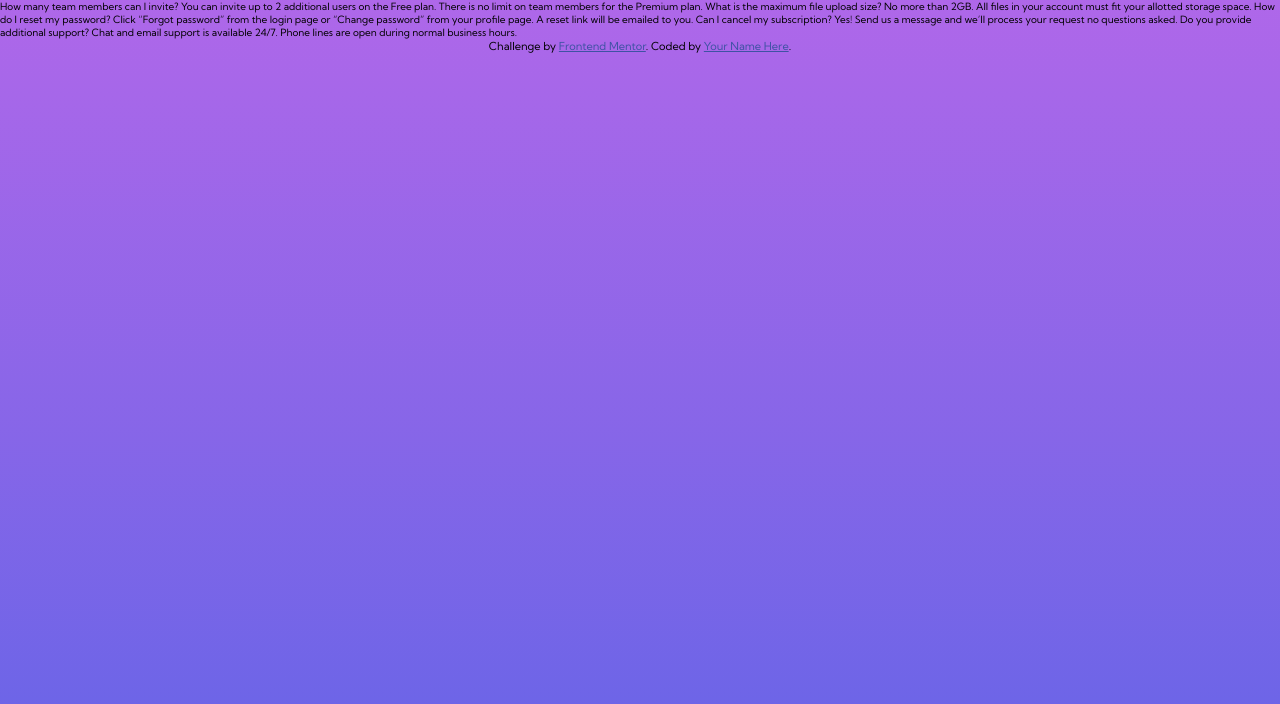
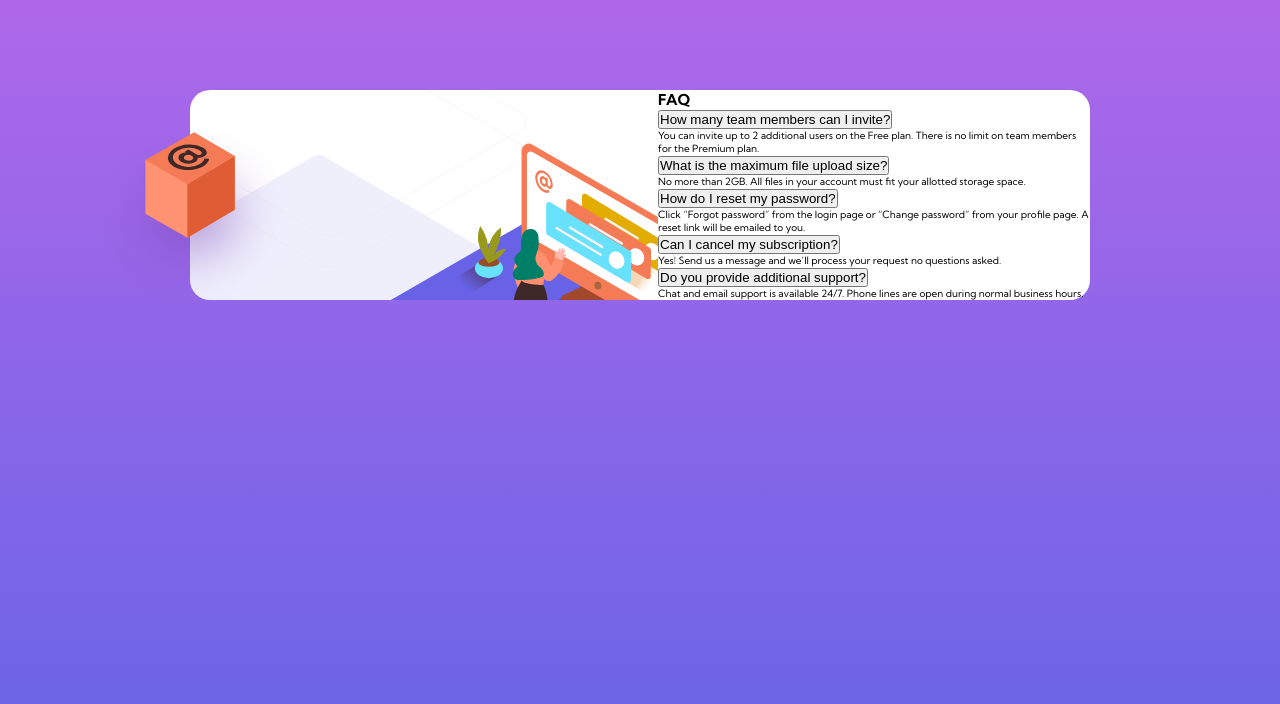
Before and after one commit to subu-v/faq-accordian-component, a plain HTML site: page index.html in a window 1280 px wide. Drawn offline with Linux system fonts and the light colour scheme.

Commit message:
Finished the image for the desktop version

```diff
--- a/index.html
+++ b/index.html
@@ -35,22 +35,96 @@
     </style>
   </head>
   <body>
-    How many team members can I invite? You can invite up to 2 additional users
-    on the Free plan. There is no limit on team members for the Premium plan.
-    What is the maximum file upload size? No more than 2GB. All files in your
-    account must fit your allotted storage space. How do I reset my password?
-    Click “Forgot password” from the login page or “Change password” from your
-    profile page. A reset link will be emailed to you. Can I cancel my
-    subscription? Yes! Send us a message and we’ll process your request no
-    questions asked. Do you provide additional support? Chat and email support
-    is available 24/7. Phone lines are open during normal business hours.
+    <section class="card">
+      <img
+        class="card__box"
+        src="images/illustration-box-desktop.svg"
+        alt="A image of a box"
+      />
+      <div class="card__image">
+        <img
+          src="images/illustration-woman-online-desktop.svg"
+          alt="Women online desktop"
+        />
+      </div>
+      <div class="card__text">
+        <h1>FAQ</h1>
+        <div class="accordian">
+          <div class="accordian__item">
+            <h2>
+              <button class="accordian__question">
+                How many team members can I invite?
+              </button>
+            </h2>
+            <div class="accordian__collapse">
+              <div class="accordian__content">
+                You can invite up to 2 additional users on the Free plan. There
+                is no limit on team members for the Premium plan.
+              </div>
+            </div>
+          </div>
+          <div class="accordian__item">
+            <h2>
+              <button class="accordian__question">
+                What is the maximum file upload size?
+              </button>
+            </h2>
+            <div class="accordian__collapse">
+              <div class="accordian__content">
+                No more than 2GB. All files in your account must fit your
+                allotted storage space.
+              </div>
+            </div>
+          </div>
+          <div class="accordian__item">
+            <h2>
+              <button class="accordian__question">
+                How do I reset my password?
+              </button>
+            </h2>
+            <div class="accordian__collapse">
+              <div class="accordian__content">
+                Click “Forgot password” from the login page or “Change password”
+                from your profile page. A reset link will be emailed to you.
+              </div>
+            </div>
+          </div>
+          <div class="accordian__item">
+            <h2>
+              <button class="accordian__question">
+                Can I cancel my subscription?
+              </button>
+            </h2>
+            <div class="accordian__collapse">
+              <div class="accordian__content">
+                Yes! Send us a message and we’ll process your request no
+                questions asked.
+              </div>
+            </div>
+          </div>
+          <div class="accordian__item">
+            <h2>
+              <button class="accordian__question">
+                Do you provide additional support?
+              </button>
+            </h2>
+            <div class="accordian__collapse">
+              <div class="accordian__content">
+                Chat and email support is available 24/7. Phone lines are open
+                during normal business hours.
+              </div>
+            </div>
+          </div>
+        </div>
+      </div>
+    </section>
 
-    <div class="attribution">
+    <!-- <div class="attribution">
       Challenge by
       <a href="https://www.frontendmentor.io?ref=challenge" target="_blank"
         >Frontend Mentor</a
       >. Coded by <a href="#">Your Name Here</a>.
-    </div>
+    </div> -->
 
     <script src="script.js"></script>
   </body>
--- a/style.css
+++ b/style.css
@@ -28,4 +28,80 @@ body {
   );
   font-family: "Kumbh Sans", sans-serif;
   min-height: 100vh;
+  padding: 3rem;
 }
+
+.card {
+  background-color: #fff;
+  border-radius: 2rem;
+  max-width: 90rem;
+}
+
+.card__box {
+  display: none;
+}
+
+.card__image {
+  position: relative;
+}
+
+.card__image img {
+  width: 100%;
+  height: auto;
+  max-width: 15rem;
+  position: absolute;
+  left: 50%;
+  top: 25%;
+  transform: translateX(-50%);
+}
+
+.card__text {
+  padding-top: 8rem;
+}
+
+@media (min-width: 56em) {
+  .card {
+    display: flex;
+    margin: 6rem auto;
+
+    background-image: url(images/bg-pattern-desktop.svg);
+    background-position: -14% center;
+    background-repeat: no-repeat;
+    background-size: 45%;
+
+    position: relative;
+  }
+
+  .card__box {
+    display: block;
+    position: absolute;
+    left: 0;
+    top: 63%;
+    transform: translate(-50%, -50%);
+    z-index: 1;
+  }
+
+  .card__image {
+    padding-right: 3.6rem;
+  }
+
+  .card__image,
+  .card__text {
+    flex: 1;
+  }
+
+  .card__image {
+    display: flex;
+    align-items: center;
+    overflow: hidden;
+  }
+
+  .card__image img {
+    transform: translateX(-6.4rem);
+    max-width: 40rem;
+  }
+
+  .card__text {
+    padding: 0;
+  }
+}
```
